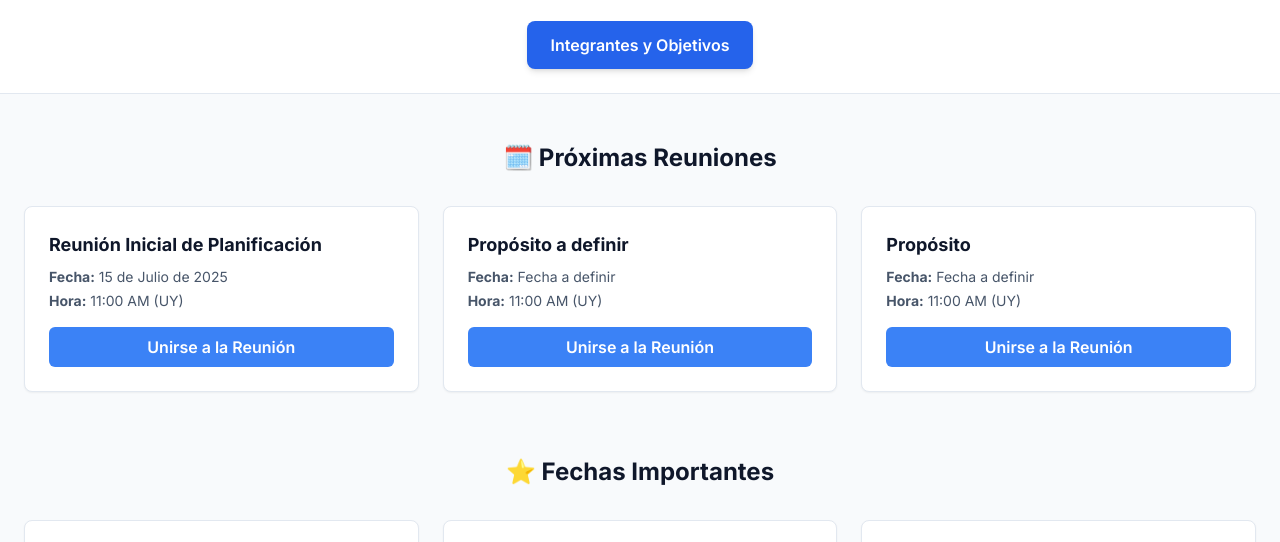
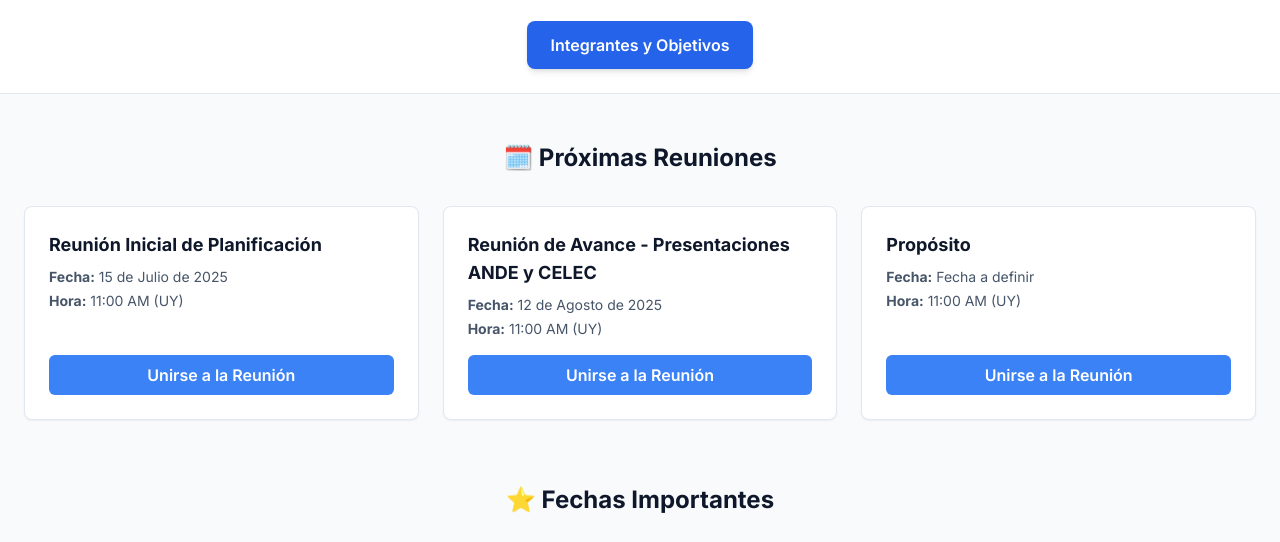
Before and after one commit to jcbelza/GrupoCIERSST, a plain HTML site: page index.html in a window 1280 px wide. Shown: the part 195-737 px from the top of the page. Drawn offline with nearby package versions, Linux system fonts and the light colour scheme.

Commit message:
Update index.html

```diff
--- a/index.html
+++ b/index.html
@@ -98,10 +98,10 @@
                     link: "https://teams.microsoft.com/l/meetup-join/19%3ameeting_OTMxNDNjNjAtNzg3NC00OWJjLTg5YzUtMjEyYjgzNzJjYzg2%40thread.v2/0?context=%7b%22Tid%22%3a%22db7f91fb-2e19-4d23-8cb6-0694fd54c0d5%22%2c%22Oid%22%3a%22610cb4db-a572-400d-8b12-d0243d91d963%22%7d"
                 },
                 {
-                    date: "Fecha a definir",
+                    date: "12 de Agosto de 2025",
                     time: "11:00 AM (UY)",
-                    title: "Propósito a definir",
-                    link: "https://teams.microsoft.com/l/meetup-join/19%3ameeting_..."
+                    title: "Reunión de Avance - Presentaciones ANDE y CELEC",
+                    link: "https://teams.microsoft.com/l/meetup-join/19%3ameeting_MjQ5MWFmNjgtYjVmMy00YzNlLTkxODAtOWNmNDBjN2UyMDM2%40thread.v2/0?context=%7b%22Tid%22%3a%22db7f91fb-2e19-4d23-8cb6-0694fd54c0d5%22%2c%22Oid%22%3a%22610cb4db-a572-400d-8b12-d0243d91d963%22%7d"
                 },
                 {
                     date: "Fecha a definir",
```
